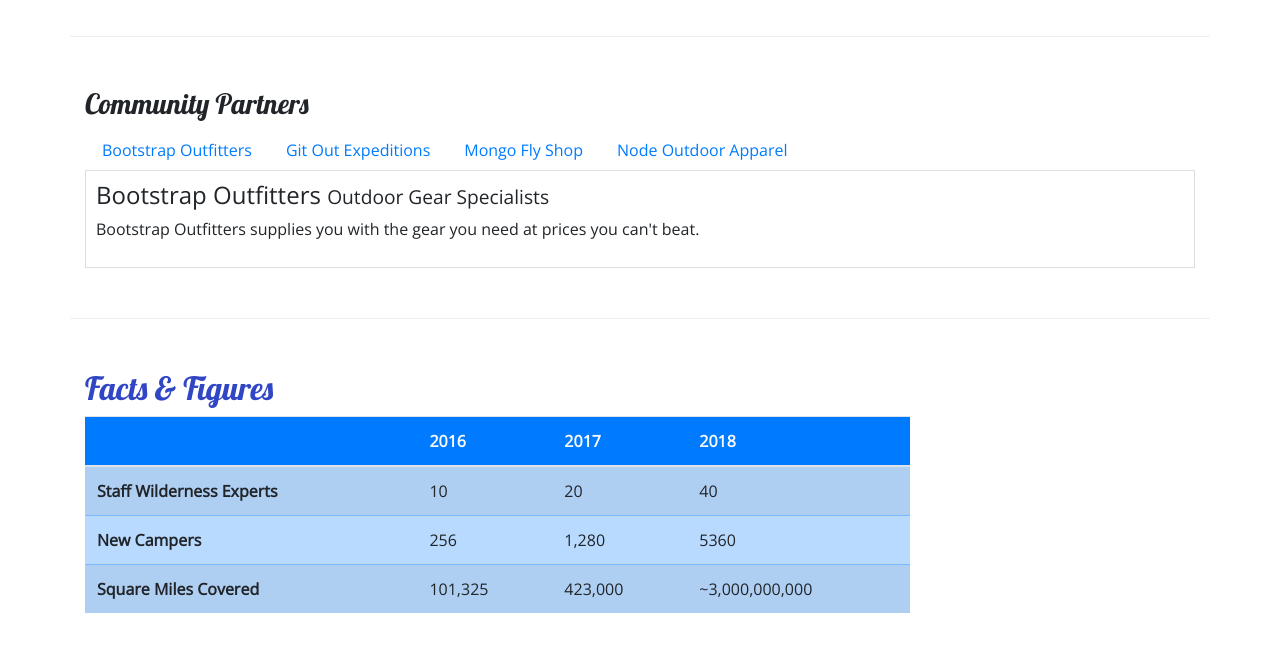
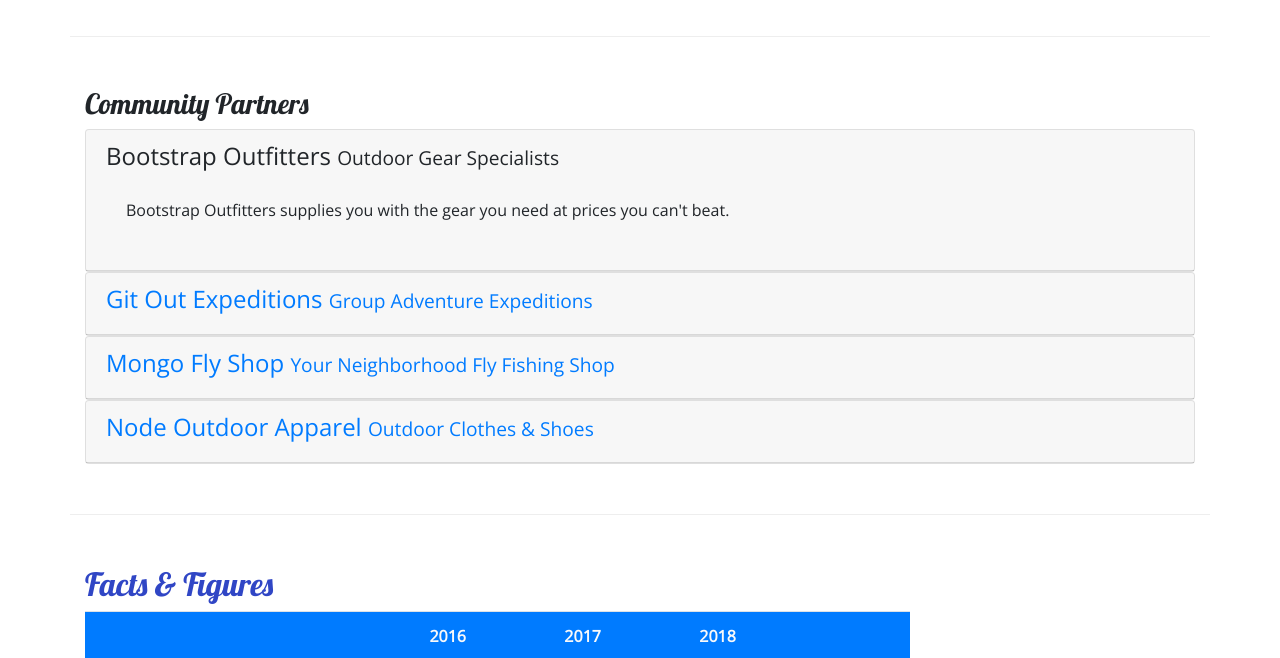
Before and after one commit to lmriii/nc-boots-project, a website: page aboutus.html in a window 1280 px wide. Shown: the part 860-1518 px from the top of the page. Drawn offline with nearby package versions, Linux system fonts and the light colour scheme.

Commit message:
accordion

```diff
--- a/aboutus.html
+++ b/aboutus.html
@@ -120,40 +120,66 @@
             <div class="row row-content">
                 <div class="col">
                     <h3>Community Partners</h3>
-                    <ul class="nav nav-tabs">
-                        <li class="nav-item active"><a href="#bootstrap" class="nav-link" role="tab"
-                                data-toggle="tab">Bootstrap Outfitters</a></li>
-                        <li class="nav-item"><a href="#git" class="nav-link" role="tab" data-toggle="tab">Git Out
-                                Expeditions</a></li>
-                        <li class="nav-item"><a href="#mongo" class="nav-link" role="tab" data-toggle="tab">Mongo
-                                Fly Shop</a></li>
-                        <li class="nav-item"><a href="#node" class="nav-link" role="tab" data-toggle="tab">Node
-                                Outdoor Apparel</a></li>
-                    </ul>
-                    <div class="tab-content">
-                        <div role="tabpanel" class="tab-pane fade show active" id="bootstrap">
-                            <h4>Bootstrap Outfitters <small>Outdoor Gear Specialists</small></h4>
+                    <div id="accordion">
+
+                        <div class="card">
+                            <div class="card-header" role="tab">
+                                <h4>
+                                    <a data-toggle="collapse" data-target="#bootstrap">Bootstrap Outfitters <small>Outdoor Gear Specialists</small></a>
+                                </h4>
+                                <div class="collapse show" id="bootstrap" data-parent="#accordion">
+                                    <div class="card-body">
                                         <p class="d-none d-sm-block">Bootstrap Outfitters supplies you with the gear you need at
                                             prices you
                                             can't beat.</p>
                                     </div>
-                        <div role="tabpanel" class="tab-pane fade" id="git">
-                            <h4>Git Out Expeditions <small>Group Adventure Expeditions</small></h4>
+                                </div>
+                            </div>
+                        </div>
+
+                        <div class="card">
+                            <div class="card-header" role="tab">
+                                <h4>
+                                    <a class="collapsed" data-toggle="collapse" data-target="#git">Git Out Expeditions <small>Group Adventure Expeditions</small></a>
+                                </h4>
+                                <div class="collapse" id="git" data-parent="#accordion">
+                                    <div class="card-body">
                                         <p class="d-none d-sm-block">Join Git Out Expeditions to explore new horizons with a group
                                             of other
                                             adventurers!</p>
                                     </div>
-                        <div role="tabpanel" class="tab-pane fade" id="mongo">
-                            <h4>Mongo Fly Shop <small>Your Neighborhood Fly Fishing Shop</small></h4>
+                                </div>
+                            </div>
+                        </div>
+
+                        <div class="card">
+                            <div class="card-header" role="tab">
+                                <h4>
+                                    <a class="collapsed" data-toggle="collapse" data-target="#mongo">Mongo Fly Shop <small>Your Neighborhood Fly Fishing Shop</small></a>
+                                </h4>
+                                <div class="collapse" id="mongo" data-parent="#accordion">
+                                    <div class="card-body">
                                         <p class="d-none d-sm-block">Need a new fishing pole, a tacklebox, or flies of all kinds?
                                             Stop by
                                             Mongo Fly Shop.</p>
                                     </div>
-                        <div role="tabpanel" class="tab-pane fade" id="node">
-                            <h4>Node Outdoor Apparel <small>Outdoor Clothes & Shoes</small></h4>
+                                </div>
+                            </div>
+                        </div>
+
+                        <div class="card">
+                            <div class="card-header" role="tab">
+                                <h4>
+                                    <a class="collapsed" data-toggle="collapse" data-target="#node">Node Outdoor Apparel <small>Outdoor Clothes & Shoes</small></a>
+                                </h4>
+                                <div class="collapse" id="node" data-parent="#accordion">
+                                    <div class="card-body">
                                         <p class="d-none d-sm-block">From polar fleeces to swimsuits, hiking boots to waders, a
                                             visit to
                                             Node will be sure to get you covered.</p>
+                                    </div>
+                                </div>
+                            </div>
                         </div>
                     </div>
                 </div>
```
Also changed, not shown: task2.html (+39 -0 lines). Lines whose indentation alone changed are shown as unchanged.
